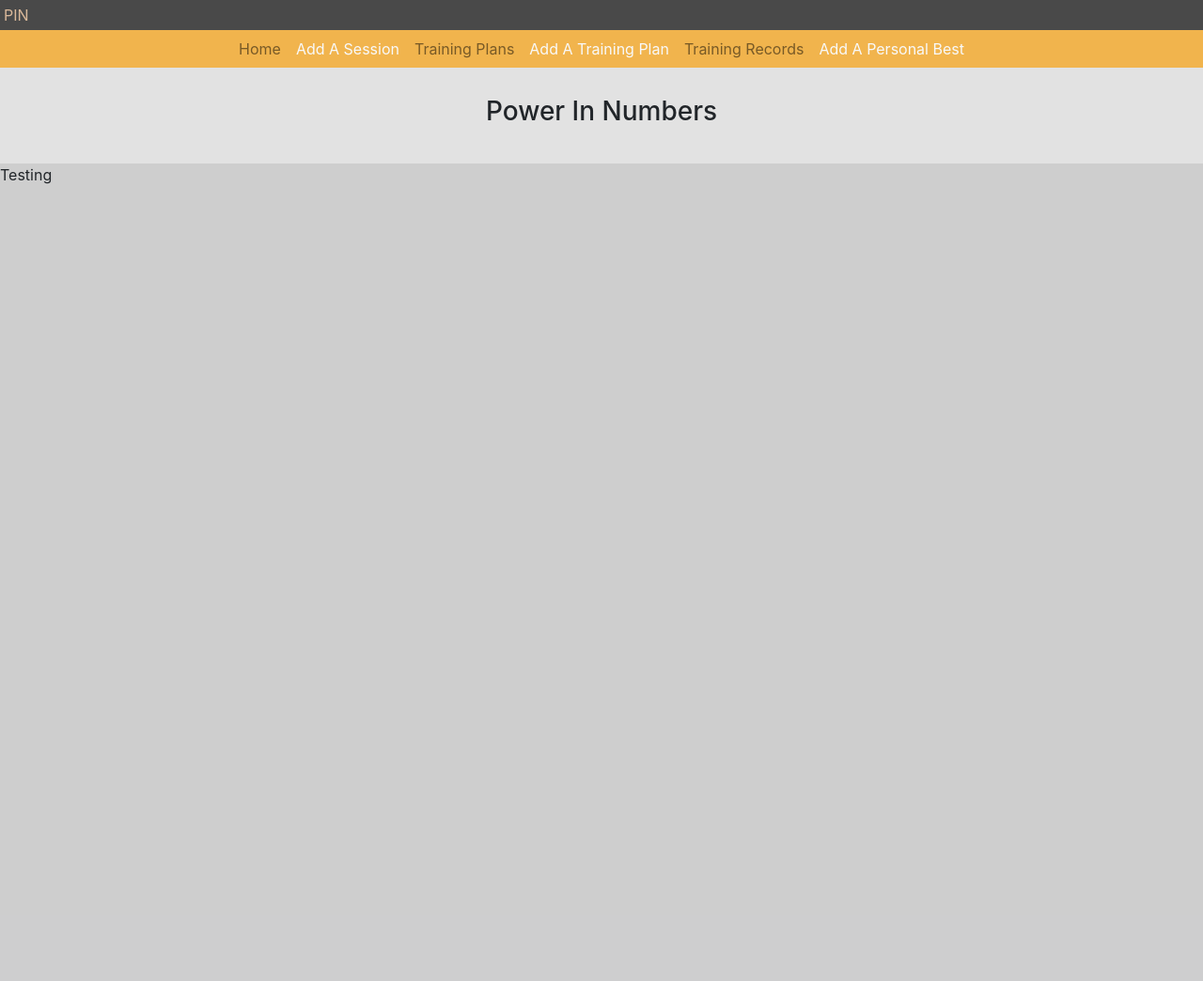
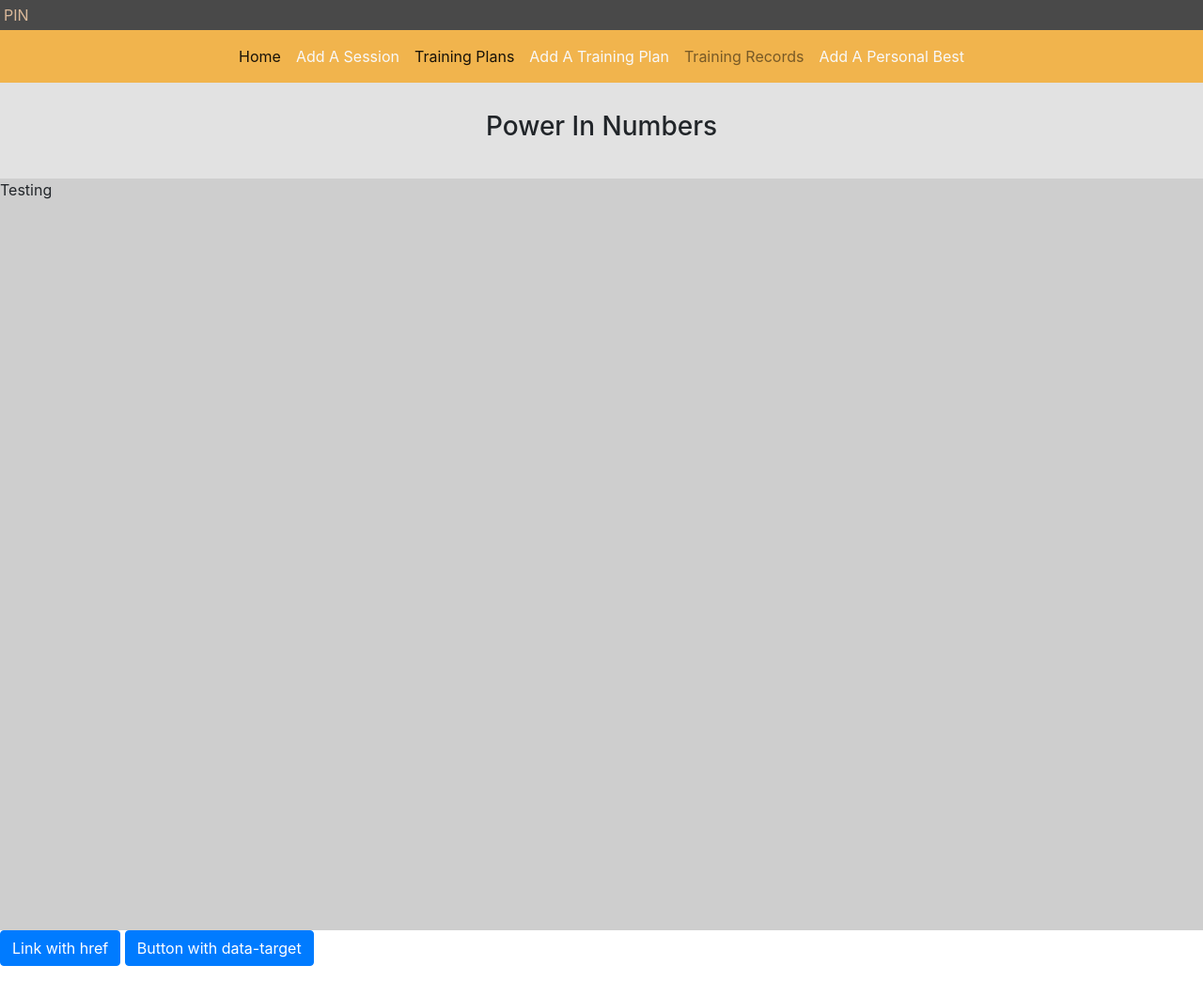
Before and after one commit to Fordalex/power-in-numbers, a Flask app: page / in a window 1280 px wide. Shown: the whole page at 94% size. Before the commit the page ends 196 px from the top, so only its background shows below. Run offline with Flask 2, Linux system fonts and the light colour scheme; some libraries are stand-ins or nearby versions.

Commit message:
fixed navigation bar

```diff
--- a/templates/base.html
+++ b/templates/base.html
@@ -15,20 +15,19 @@
     <div class="above-navigation p-1">
         <p class="m-0">PIN</p>
     </div>
-    <nav class="navbar navbar-expand-lg navbar-light m-0 p-0"">
-        <button class="navbar-toggler" type="button" data-toggle="collapse" data-target="#navbarNav"
-            aria-controls="navbarNav" aria-expanded="false" aria-label="Toggle navigation">
+    <nav class="navbar navbar-expand-lg navbar-light">
+        <button class="navbar-toggler" type="button" data-toggle="collapse" data-target="#navbarTogglerDemo02" aria-controls="navbarTogglerDemo02" aria-expanded="false" aria-label="Toggle navigation">
           <span class="navbar-toggler-icon"></span>
         </button>
-        <div class="collapse navbar-collapse d-flex justify-content-center" id="navbarNav">
-            <ul class="navbar-nav m-0 p-0">
-                <li class="nav-item">
+        <div class="collapse navbar-collapse justify-content-center" id="navbarTogglerDemo02">
+          <ul class="navbar-nav mt-2 mt-lg-0">
+            <li class="nav-item active">
               <a class="nav-link" href="#">Home</a>
             </li>
             <li class="nav-item">
               <a class="nav-link text-light" href="#">Add A Session</a>
             </li>
-                <li class="nav-item">
+            <li class="nav-item active">
                 <a class="nav-link" href="#">Training Plans</a>
               </li>
               <li class="nav-item">
@@ -49,15 +48,10 @@
 
     {% block content %} {% endblock %}
 
-    <script src="https://code.jquery.com/jquery-3.4.1.slim.min.js"
-        integrity="sha384-J6qa4849blE2+poT4WnyKhv5vZF5SrPo0iEjwBvKU7imGFAV0wwj1yYfoRSJoZ+n"
-        crossorigin="anonymous"></script>
-    <script src="https://cdn.jsdelivr.net/npm/popper.js@1.16.0/dist/umd/popper.min.js"
-        integrity="sha384-Q6E9RHvbIyZFJoft+2mJbHaEWldlvI9IOYy5n3zV9zzTtmI3UksdQRVvoxMfooAo"
-        crossorigin="anonymous"></script>
-    <script src="https://stackpath.bootstrapcdn.com/bootstrap/4.4.1/js/bootstrap.min.js"
-        integrity="sha384-wfSDF2E50Y2D1uUdj0O3uMBJnjuUD4Ih7YwaYd1iqfktj0Uod8GCExl3Og8ifwB6"
-        crossorigin="anonymous"></script>
+    <script src="https://code.jquery.com/jquery-3.4.1.slim.min.js" integrity="sha384-J6qa4849blE2+poT4WnyKhv5vZF5SrPo0iEjwBvKU7imGFAV0wwj1yYfoRSJoZ+n" crossorigin="anonymous"></script>
+<script src="https://cdn.jsdelivr.net/npm/popper.js@1.16.0/dist/umd/popper.min.js" integrity="sha384-Q6E9RHvbIyZFJoft+2mJbHaEWldlvI9IOYy5n3zV9zzTtmI3UksdQRVvoxMfooAo" crossorigin="anonymous"></script>
+<script src="https://stackpath.bootstrapcdn.com/bootstrap/4.4.1/js/bootstrap.min.js" integrity="sha384-wfSDF2E50Y2D1uUdj0O3uMBJnjuUD4Ih7YwaYd1iqfktj0Uod8GCExl3Og8ifwB6" crossorigin="anonymous"></script>
+
 
 </body>
 
--- a/templates/home.html
+++ b/templates/home.html
@@ -5,9 +5,18 @@
         <p>Testing</p>
     </div>
 </div>
-
-<script src="https://code.jquery.com/jquery-3.4.1.slim.min.js" integrity="sha384-J6qa4849blE2+poT4WnyKhv5vZF5SrPo0iEjwBvKU7imGFAV0wwj1yYfoRSJoZ+n" crossorigin="anonymous"></script>
-<script src="https://cdn.jsdelivr.net/npm/popper.js@1.16.0/dist/umd/popper.min.js" integrity="sha384-Q6E9RHvbIyZFJoft+2mJbHaEWldlvI9IOYy5n3zV9zzTtmI3UksdQRVvoxMfooAo" crossorigin="anonymous"></script>
-<script src="https://stackpath.bootstrapcdn.com/bootstrap/4.4.1/js/bootstrap.min.js" integrity="sha384-wfSDF2E50Y2D1uUdj0O3uMBJnjuUD4Ih7YwaYd1iqfktj0Uod8GCExl3Og8ifwB6" crossorigin="anonymous"></script>
+<p>
+    <a class="btn btn-primary" data-toggle="collapse" href="#collapseExample" role="button" aria-expanded="false" aria-controls="collapseExample">
+      Link with href
+    </a>
+    <button class="btn btn-primary" type="button" data-toggle="collapse" data-target="#collapseExample" aria-expanded="false" aria-controls="collapseExample">
+      Button with data-target
+    </button>
+  </p>
+  <div class="collapse" id="collapseExample">
+    <div class="card card-body">
+      Anim pariatur cliche reprehenderit, enim eiusmod high life accusamus terry richardson ad squid. Nihil anim keffiyeh helvetica, craft beer labore wes anderson cred nesciunt sapiente ea proident.
+    </div>
+  </div>
 
 {% endblock %}
```
Lines whose indentation alone changed are shown as unchanged.
